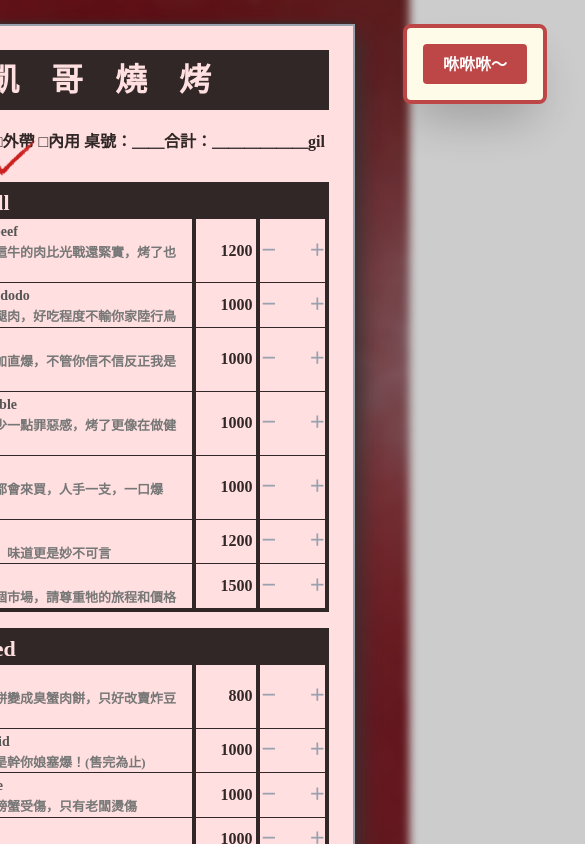
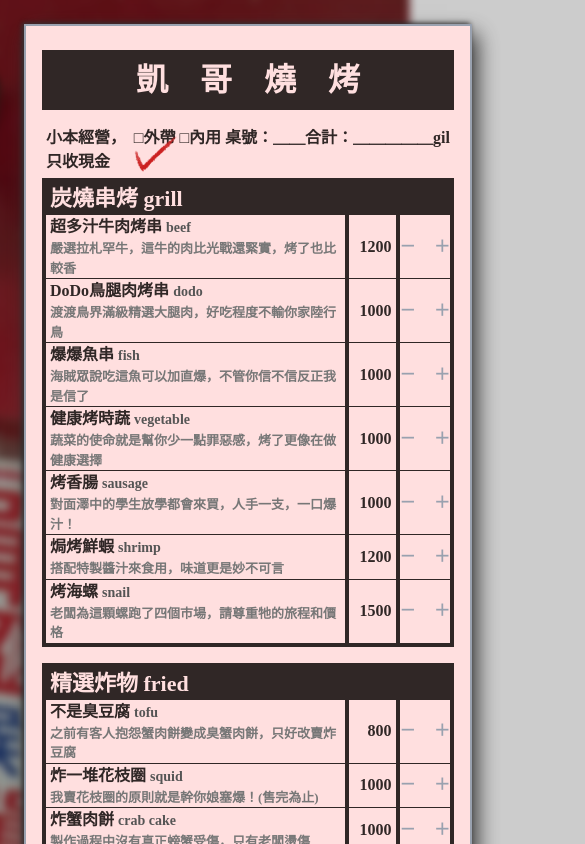
Before and after one commit to kadice/nightmarket-menu, a Vue app: page / in a window 390 px wide. Shown: the top 844 px of the page, 585 px wide, since content can reach past the window. Built offline with nearby package versions, Linux system fonts and the light colour scheme.

Commit message:
調整UI

```diff
--- a/src/App.vue
+++ b/src/App.vue
@@ -1,5 +1,5 @@
 <template>
-    <div class="scope-root relative min-h-screen flex justify-center items-start">
+    <div class="scope-root relative min-h-screen flex md:justify-center items-start">
         <div style="display: none">
             <img src="/image/0.png">
             <img src="/image/1.png">
@@ -27,11 +27,11 @@
             class="image-bg fixed inset-0 -z-1 w-full min-h-screen bg-fixed bg-contain bg-center bg-[url('/image/bg-real.jpg')] blur-[4px] scale-180">
         </div>
 
-        <div class="min-w-[56rem] max-w-[56rem] bg-black/20 flex justify-center">
+        <div class="min-w-[56rem] max-w-[56rem] bg-black/20 md:flex justify-center">
 
             <!-- MENU -->
             <div
-                class="menu w-[32rem] p-6 m-6 border-2 border-gray-400 font-bold bg-[var(--sheet-color)] text-[var(--ink-color)]">
+                class="menu min-w-[28rem] max-w-[28rem] px-4 py-6 m-6 border-2 border-gray-400 font-bold bg-[var(--sheet-color)] text-[var(--ink-color)]">
 
                 <!-- 標題區 -->
                 <div class="grid gap-y-2 mb-1">
@@ -40,11 +40,11 @@
                         凱　哥　燒　烤
                     </div>
 
-                    <div class="info flex w-full px-1 pt-3">
-                        <span class="flex-1">小本經營，只收現金！</span>
+                    <div class="info flex w-full px-1 pt-2">
+                        <span class="flex-1">小本經營，只收現金</span>
                         <span class="relative text-right">
                             <img class="togo-img" src="/image/checked.png">
-                            □外帶 □內用 桌號：＿＿合計：＿＿＿＿＿＿gil
+                            □外帶 □內用 桌號：＿＿合計：＿＿＿＿＿gil
                             <!-- 總價 -->
                             <div class="sum flex">
                                 <img v-for="(src, index) in sumImgSrcList" :key="index" :src="src" />
@@ -67,10 +67,10 @@
                         <!-- 品項BOX -->
                         <div class="divide-y divide-[var(--ink-color)]">
                             <div v-for="(item, index) in category.items" :key="index"
-                                class="grid grid-cols-7 items-center divide-x-4 divide-[var(--ink-color)]">
+                                class="grid grid-cols-8 items-center divide-x-4 divide-[var(--ink-color)]">
 
                                 <!-- 品項資訊 -->
-                                <div class="col-span-5 h-full flex flex-col justify-center px-1">
+                                <div class="col-span-6 h-full flex flex-col justify-center px-1">
                                     <div>
                                         <span class="pr-1">{{ item.name }}</span>
                                         <span class="text-sm text-[var(--name2-text-color)]">{{ item.name2 }}</span>
@@ -83,13 +83,13 @@
                                     {{ item.price }}</div>
 
                                 <!-- 數量-->
-                                <div class="col-span-1 h-full flex items-center justify-center">
+                                <div class="col-span-1 h-full flex items-center justify-center relative">
                                     <button v-if="printMode == false" @click="decrease(cIndex, index)"
                                         class="text-gray-400 z-10">－</button>
 
-                                    <div class="flex-1 relative">
+                                    <div class="flex-1">
                                         <img :src="countImgSrc(item.count)"
-                                            class="absolute -top-5 w-[60px] h-[55px] z-0" />
+                                            class="absolute -top-1 left-1 w-[50px] h-[55px] z-0" />
                                     </div>
 
                                     <button v-if="printMode == false" @click="increase(cIndex, index)"
@@ -101,7 +101,7 @@
                 </div>
 
                 <!-- 資訊區 -->
-                <div class="info -mb-2 px-2">
+                <div class="info -mb-2 px-2 pt-1">
                     <div>請填妥菜單後交給老闆，現點現做請耐心等候，感謝！</div>
                     <div>店址：元素服提風區 伊修加德居住區擴張街10-56號 攤位09</div>
                 </div>
@@ -162,7 +162,7 @@ const categories = reactive([
     {
         name: '炭燒串烤 grill',
         items: [
-            { short: '牛串', name: '超多汁牛肉烤串', name2: 'beef', price: 1200, msg: '來自拉札罕放牧區，這牛的肉比光戰還緊實，烤了也比較香', count: 0 },
+            { short: '牛串', name: '超多汁牛肉烤串', name2: 'beef', price: 1200, msg: '嚴選拉札罕牛，這牛的肉比光戰還緊實，烤了也比較香', count: 0 },
             { short: '鳥串', name: 'DoDo鳥腿肉烤串', name2: 'dodo', price: 1000, msg: '渡渡鳥界滿級精選大腿肉，好吃程度不輸你家陸行鳥', count: 0 },
             { short: '魚串', name: '爆爆魚串', name2: 'fish', price: 1000, msg: '海賊眾說吃這魚可以加直爆，不管你信不信反正我是信了', count: 0 },
             { short: '青菜', name: '健康烤時蔬', name2: 'vegetable', price: 1000, msg: '蔬菜的使命就是幫你少一點罪惡感，烤了更像在做健康選擇', count: 0 },
```
